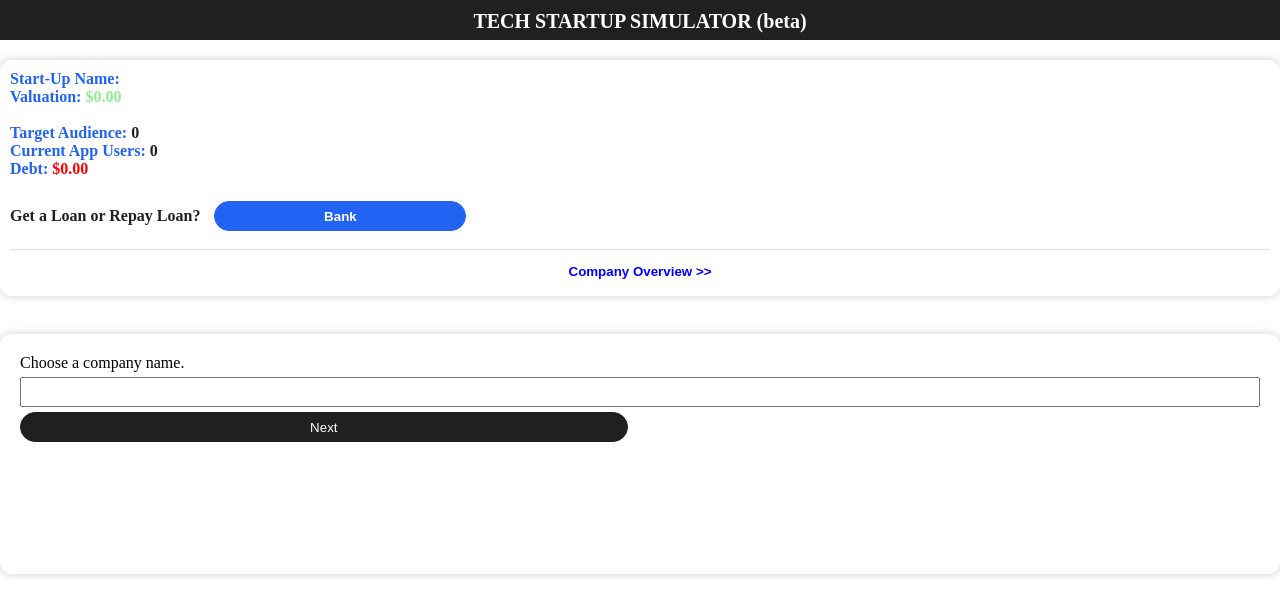
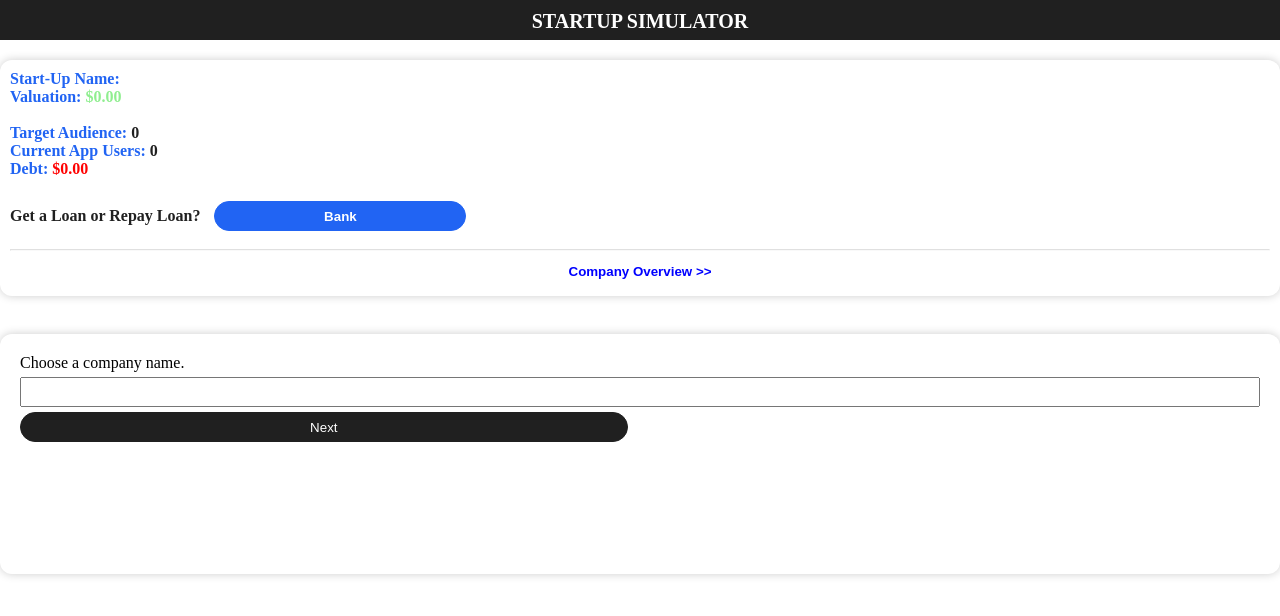
Before and after one commit to richardnqoko/Startup_Simulator, a plain HTML site: page index.html in a window 1280 px wide. Drawn offline with Linux system fonts and the light colour scheme.

Commit message:
new commit

```diff
--- a/index.html
+++ b/index.html
@@ -387,7 +387,7 @@ document.getElementById("co-founder").style.display="block";
 
 	</script>
 	<div class="header">
-		TECH STARTUP SIMULATOR (beta)
+		STARTUP SIMULATOR
 	</div>
 	<div class="main">
 	<div class="sub-header">
```
